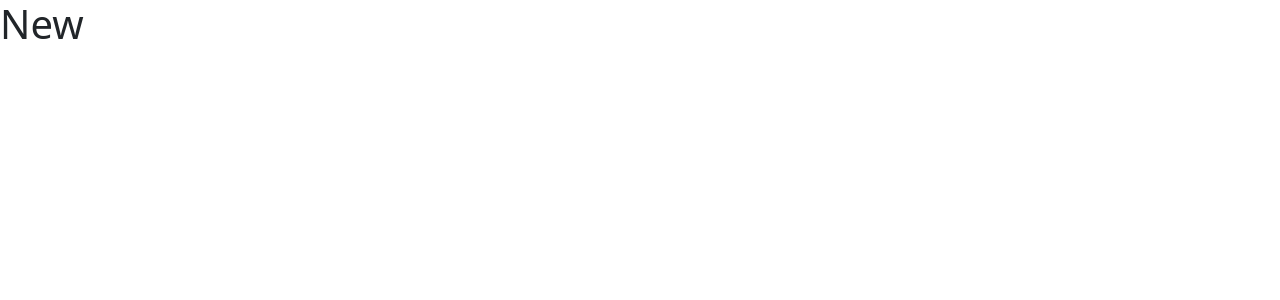
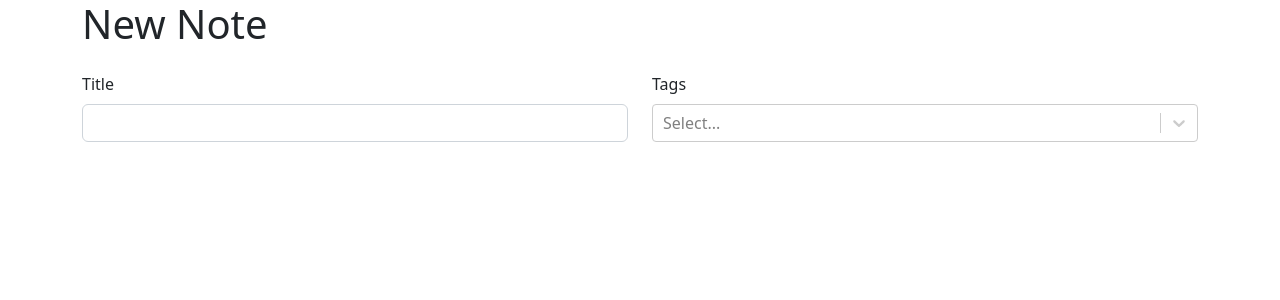
Before and after one commit to austingw/take-note, a React (Vite) app: page /new in a window 1280 px wide. Shown: the top 300 px of the page. Built offline with nearby package versions, Linux system fonts and the light colour scheme.

Commit message:
Add basic title and tag form sections

```diff
--- a/package.json
+++ b/package.json
@@ -13,7 +13,8 @@
     "react": "^18.2.0",
     "react-bootstrap": "^2.6.0",
     "react-dom": "^18.2.0",
-    "react-router-dom": "^6.4.3"
+    "react-router-dom": "^6.4.3",
+    "react-select": "^5.6.1"
   },
   "devDependencies": {
     "@types/react": "^18.0.24",
--- a/src/App.tsx
+++ b/src/App.tsx
@@ -1,17 +1,21 @@
 import "bootstrap/dist/css/bootstrap.min.css";
+import { Container } from "react-bootstrap";
 import { Navigate, Route, Routes } from "react-router-dom";
+import NewNote from "./NewNote";
 
 function App() {
   return (
+    <Container className="ny-4">
       <Routes>
         <Route path="/" element={<h1>Home</h1>} />
-      <Route path="/new" element={<h1>New</h1>} />
+        <Route path="/new" element={<NewNote />} />
         <Route path="/:id">
           <Route index element={<h1>Show</h1>} />
           <Route path="edit" element={<h1>Edit</h1>} />
         </Route>
         <Route path="*" element={<Navigate to="/" />} />
       </Routes>
+    </Container>
   );
 }
 
--- /dev/null
+++ b/src/NewNote.tsx
@@ -0,0 +1,10 @@
+import NoteForm from "./NoteForm";
+
+export default function NewNote() {
+  return (
+    <div>
+      <h1 className="mb-4">New Note</h1>
+      <NoteForm />
+    </div>
+  );
+}
--- /dev/null
+++ b/src/NoteForm.tsx
@@ -0,0 +1,26 @@
+import { Col, Form, Row, Stack } from "react-bootstrap";
+
+import CreatableReactSelect from "react-select/creatable";
+
+export default function NoteForm() {
+  return (
+    <Form>
+      <Stack gap={4}>
+        <Row>
+          <Col>
+            <Form.Group controlId="title">
+              <Form.Label>Title</Form.Label>
+              <Form.Control required />
+            </Form.Group>
+          </Col>
+          <Col>
+            <Form.Group controlId="tags">
+              <Form.Label>Tags</Form.Label>
+              <CreatableReactSelect isMulti />
+            </Form.Group>
+          </Col>
+        </Row>
+      </Stack>
+    </Form>
+  );
+}
```
Also changed, not shown: 1 other file (tests, documents, lock files or other folders). Lines whose indentation alone changed are shown as unchanged.
